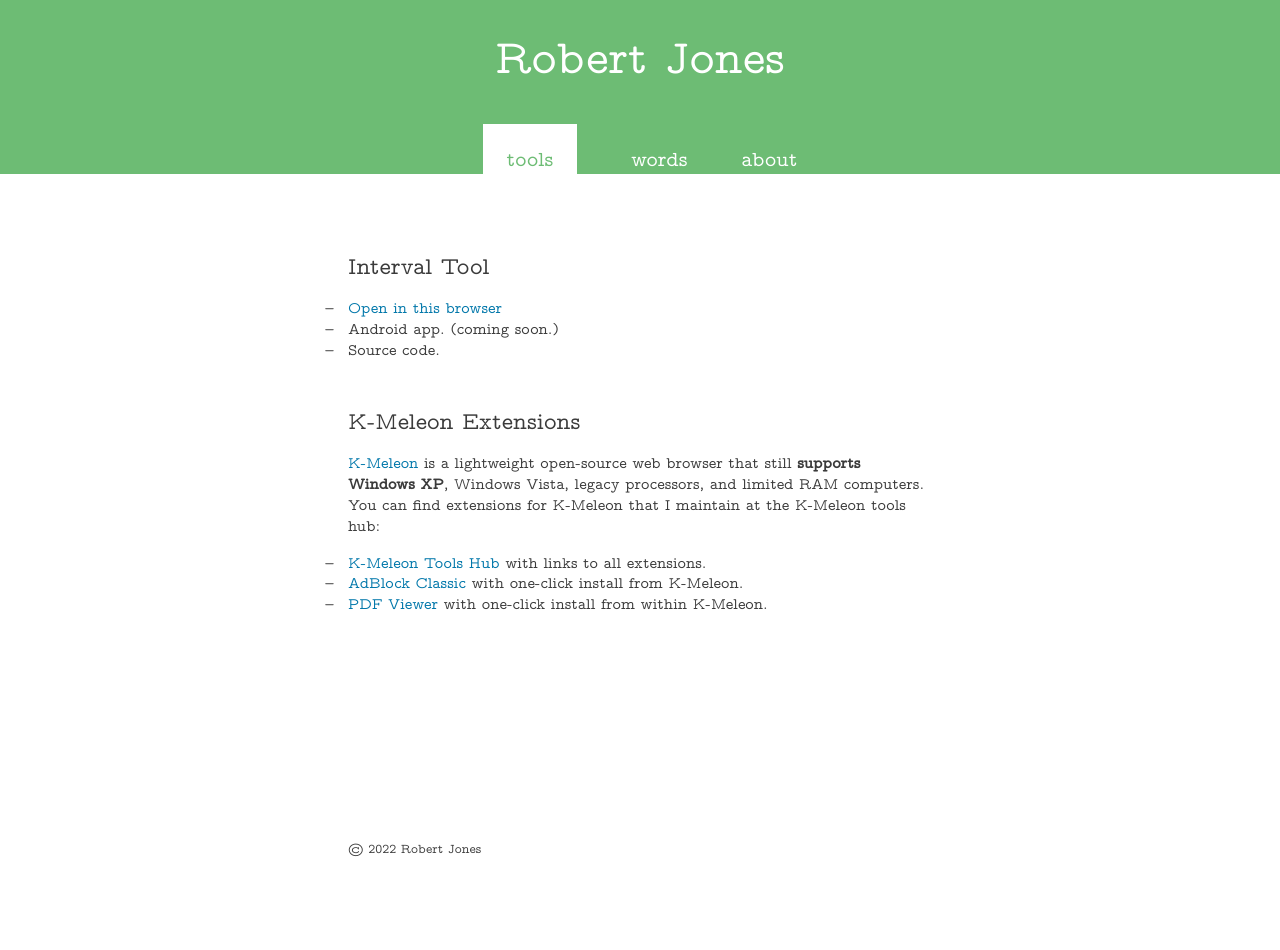
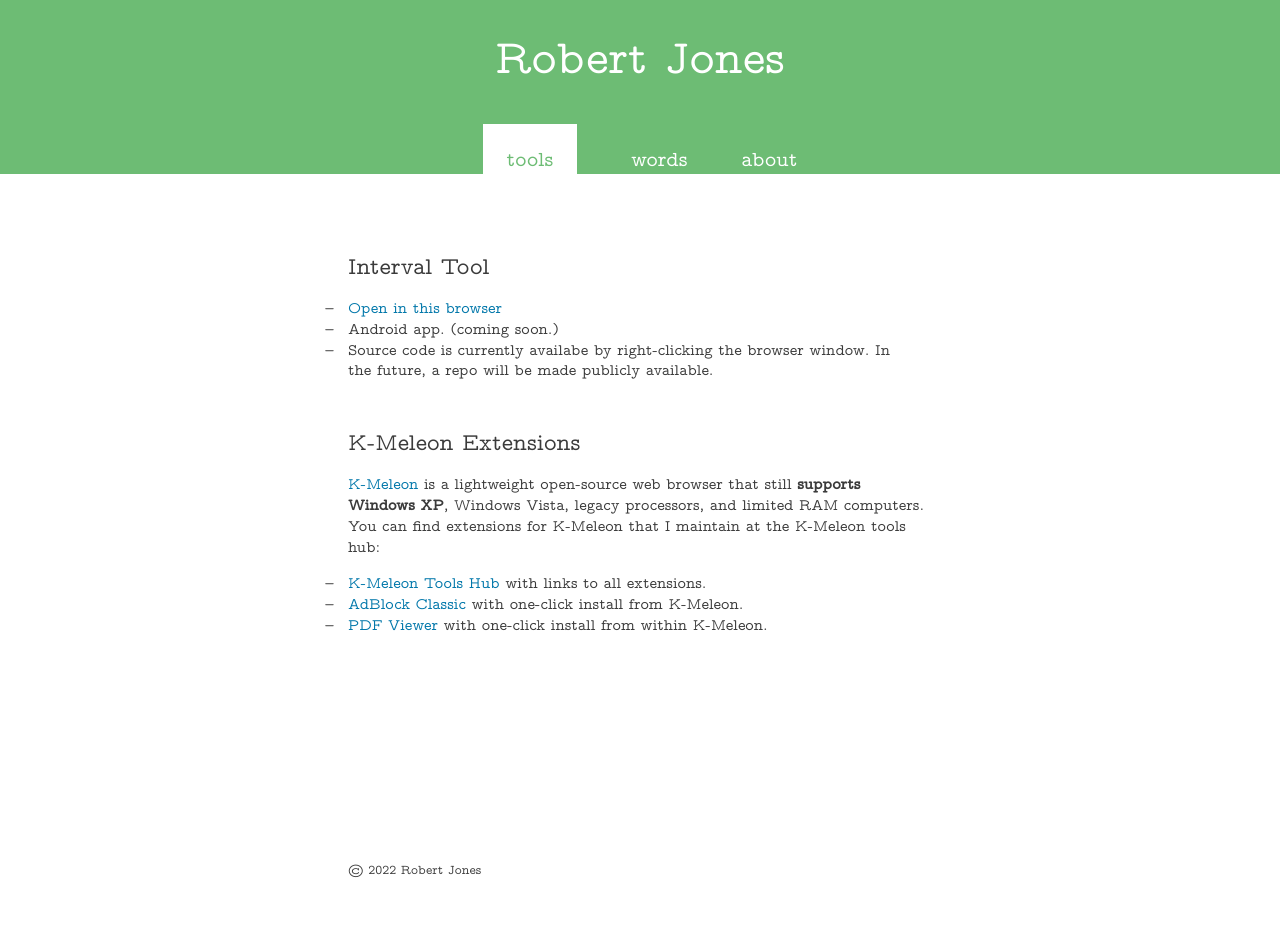
Before and after one commit to rjjiii/rjjiii.github.io, a Jekyll site: the page built from tools.md, in a window 1280 px wide. Built offline with Jekyll 4.4.1, drawn with Linux system fonts in a browser that asks for light colours; before the commit the page ends 929 px from its top, so only the background shows below that.

Commit message:
Update tools.md

```diff
--- a/tools.md
+++ b/tools.md
@@ -9,7 +9,7 @@
 
 - [Open in this browser]({{ site.baseurl }}/clicker.html)
 - Android app. (coming soon.)
-- Source code.
+- Source code is currently availabe by right-clicking the browser window. In the future, a repo will be made publicly available.
 
 ## K-Meleon Extensions
 
```
